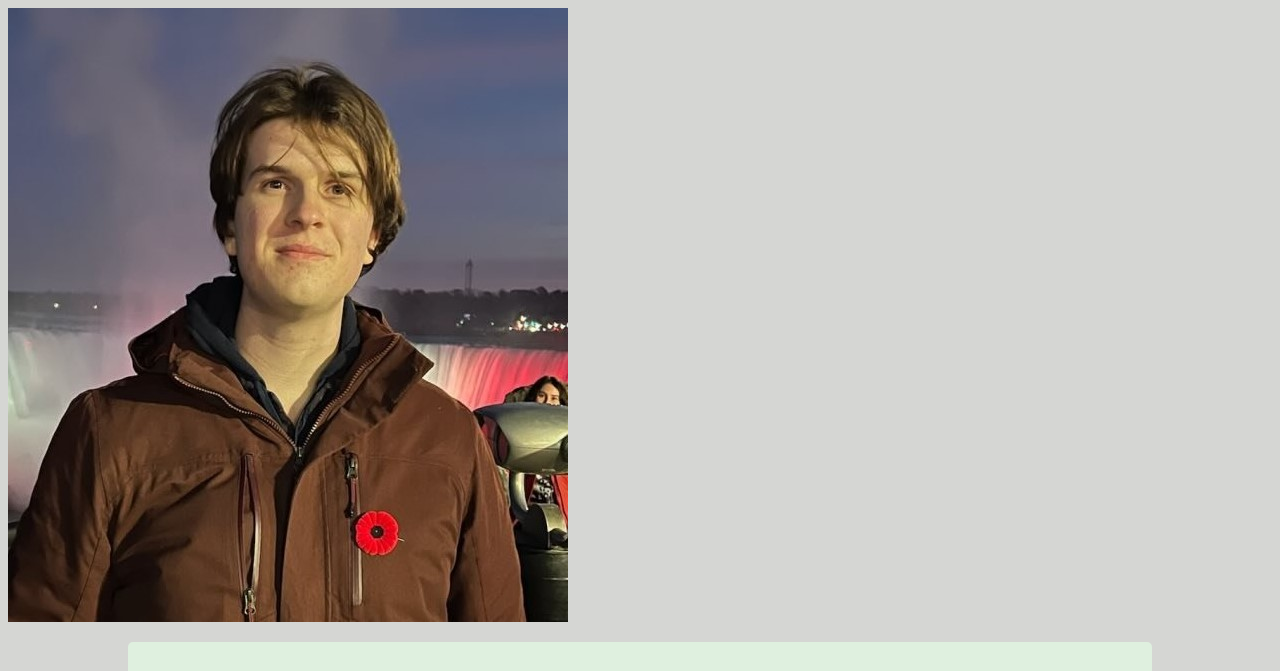
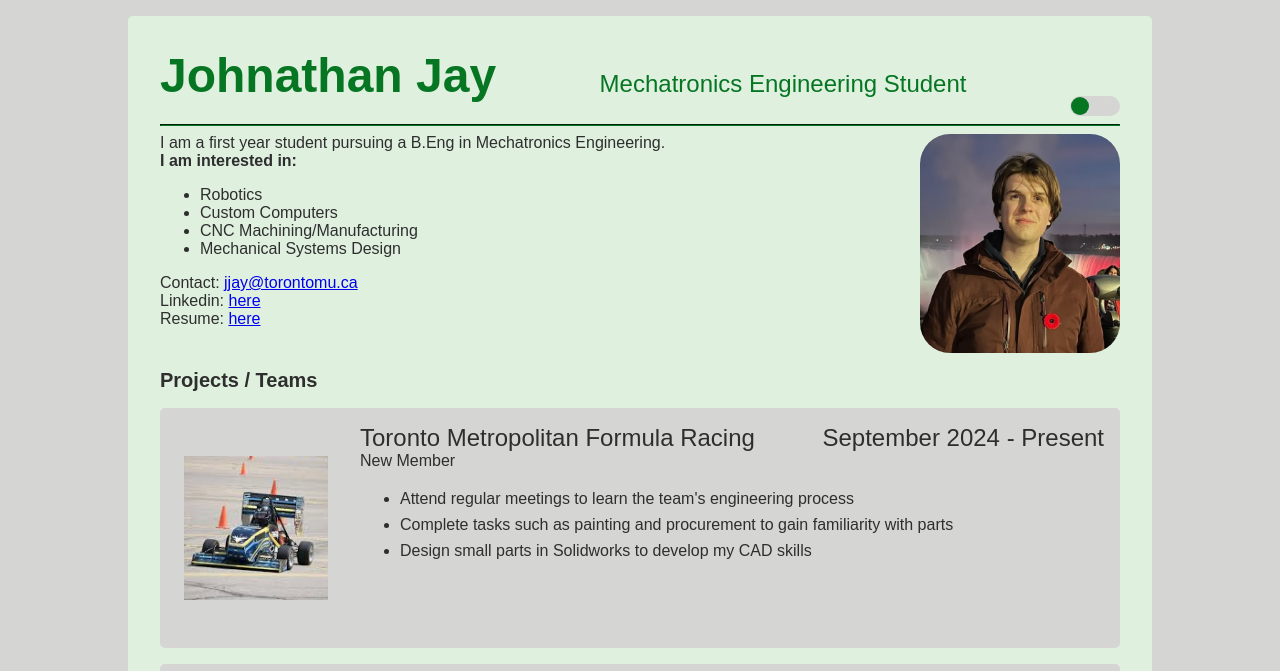
Before and after one commit to johnathan-jay/johnathan-jay.github.io, a plain HTML site: page index.html in a window 1280 px wide. Shown: the top 671 px of the page. Drawn offline with Linux system fonts and the light colour scheme.

Commit message:
Update index.html

```diff
--- a/index.html
+++ b/index.html
@@ -4,8 +4,7 @@
 <link rel="stylesheet" href="resume.css">
 <meta http-equiv="Content-Type" content="text/html; charset=UTF-8">
 	<head>
-
-		<img src="jjay.jpg" alt="Site Logo">
+		<link rel="icon" href="jjay.jpg" type="image/x-icon">
 		<title>Johnathan Jay</title>
 	</head>
 	<body>
```
